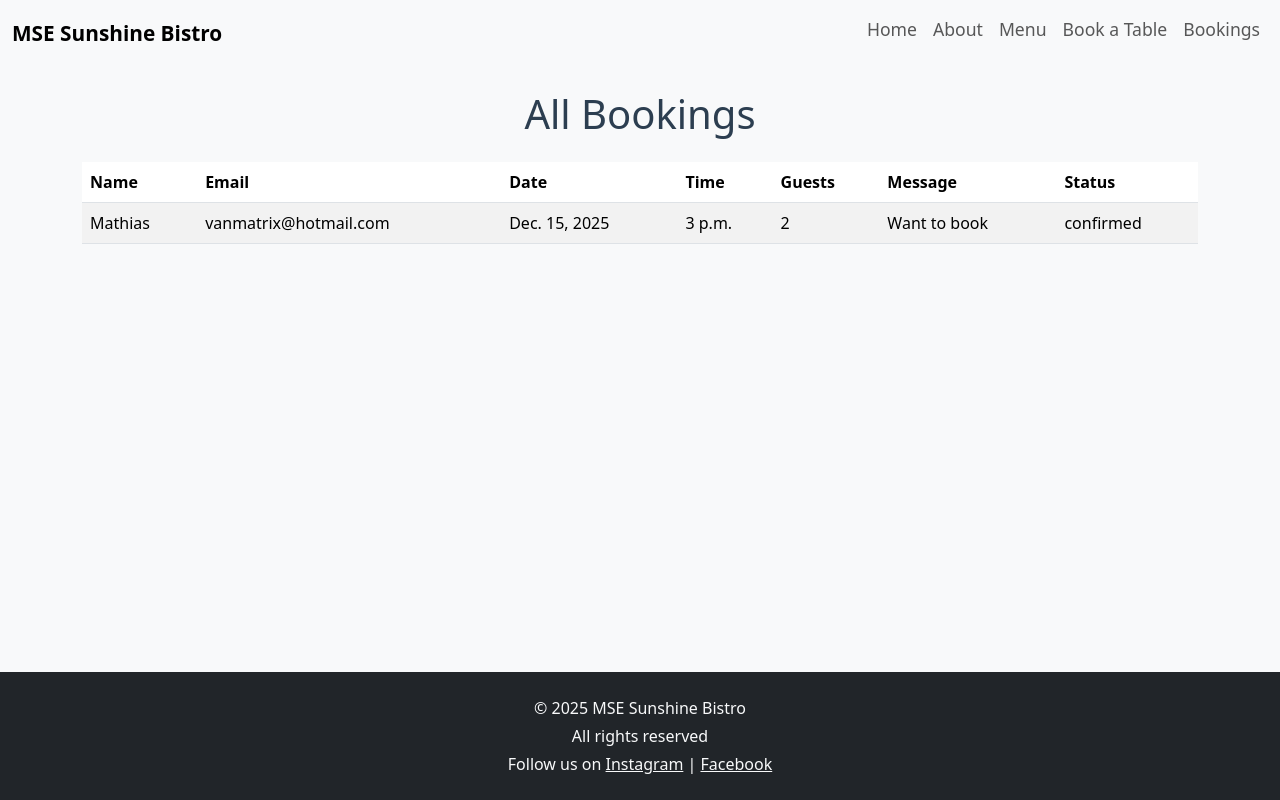
After one commit to deadr1pley/mse-sunshine-bistro, a Django app: page /booking/list/ in a window 1280 px wide. The commit adds this page. Run offline with Django 4.2, Linux system fonts and the light colour scheme; data comes from the database, SQL or seed files in the repository.

Commit message:
Add booking list view and fix model import

```diff
--- /dev/null
+++ b/booking/templates/booking/booking_list.html
@@ -0,0 +1,38 @@
+{% extends "base.html" %}
+
+{% block content %}
+<h1 class="mb-4 text-center">All Bookings</h1>
+
+{% if bookings %}
+  <div class="table-responsive">
+    <table class="table table-striped">
+      <thead>
+        <tr>
+          <th>Name</th>
+          <th>Email</th>
+          <th>Date</th>
+          <th>Time</th>
+          <th>Guests</th>
+          <th>Message</th>
+          <th>Status</th>
+        </tr>
+      </thead>
+      <tbody>
+        {% for booking in bookings %}
+          <tr>
+            <td>{{ booking.name }}</td>
+            <td>{{ booking.email }}</td>
+            <td>{{ booking.date }}</td>
+            <td>{{ booking.time }}</td>
+            <td>{{ booking.guests }}</td>
+            <td>{{ booking.message }}</td>
+            <td>{{ booking.status }}</td>
+          </tr>
+        {% endfor %}
+      </tbody>
+    </table>
+  </div>
+{% else %}
+  <p>No bookings found.</p>
+{% endif %}
+{% endblock %}
--- a/booking/urls.py
+++ b/booking/urls.py
@@ -3,4 +3,5 @@ from . import views
 
 urlpatterns = [
     path("", views.booking, name="booking"),
+    path("list/", views.booking_list, name="booking_list"),
 ]
--- a/booking/views.py
+++ b/booking/views.py
@@ -1,5 +1,6 @@
 from django.shortcuts import render
 from .forms import BookingForm
+from .models import Booking
 
 # Create your views here.
 def booking(request):
@@ -21,3 +22,11 @@ def booking(request):
         "booking/booking.html",
         {"form": form}
     )
+
+def booking_list(request):
+    bookings = Booking.objects.all().order_by("-date", "-time")
+    return render(
+        request,
+        "booking/booking_list.html",
+        {"bookings": bookings},
+    )
--- a/templates/includes/navbar.html
+++ b/templates/includes/navbar.html
@@ -28,6 +28,10 @@
           <a class="nav-link" href="{% url 'booking' %}">Book a Table</a>
         </li>
 
+        <li class="nav-item">
+          <a class="nav-link" href="{% url 'booking_list' %}">Bookings</a>
+        </li>
+
       </ul>
     </div>
 
```
